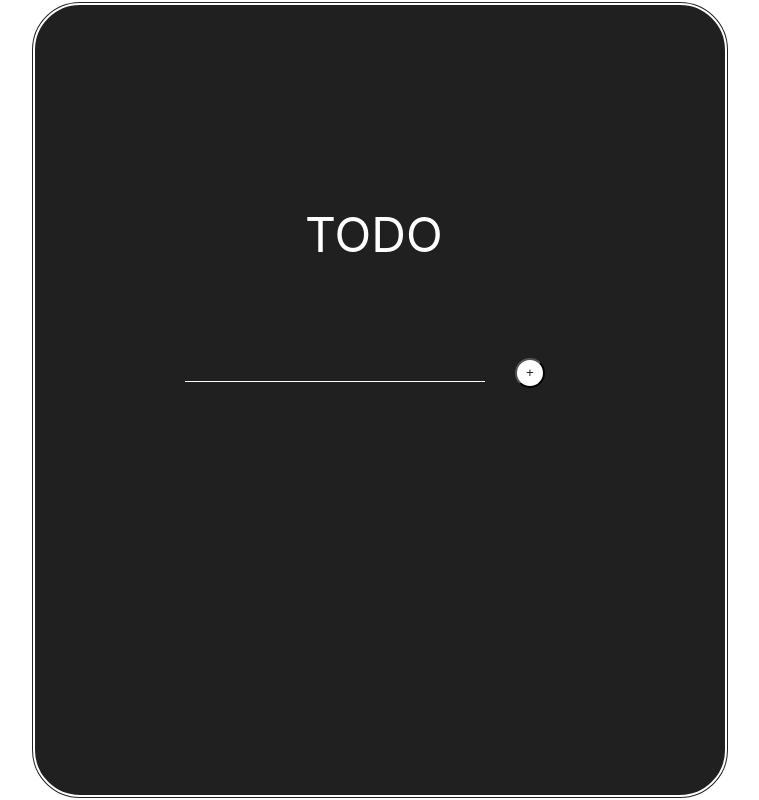
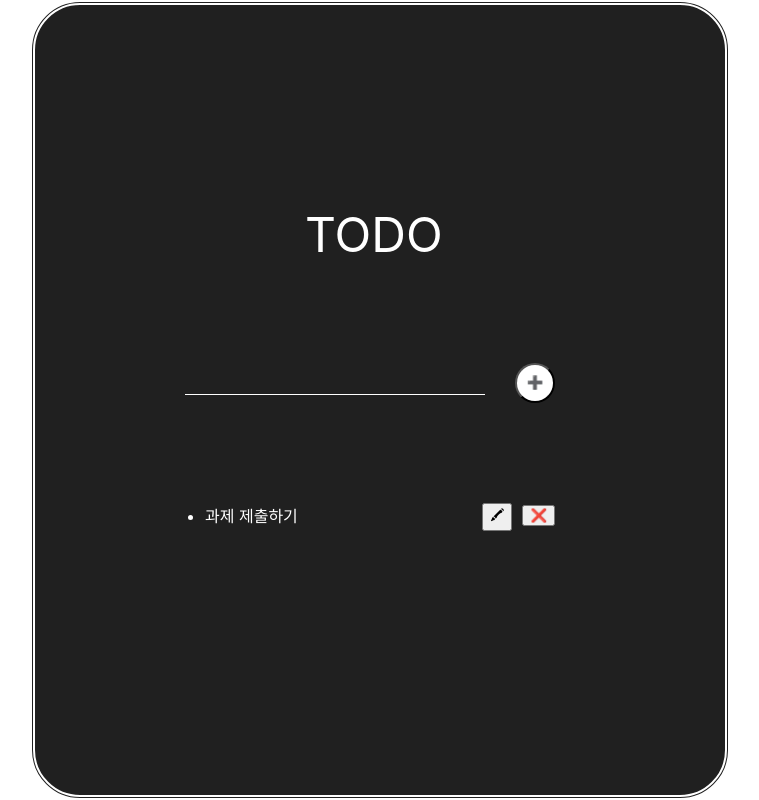
Before and after one commit to minimi61/wanted-pre-onboarding-frontend-fe-1, a React (Create React App) app: page /todo in a window 1280 px wide. Shown: the whole page, without its empty margins (260-1019 px from the left). Built offline with nearby package versions, Linux system fonts and the light colour scheme.

Commit message:
[feat] contextAPI && createTodo && deleteTodo

```diff
--- a/src/App.jsx
+++ b/src/App.jsx
@@ -1,5 +1,4 @@
 import React from 'react';
-import MainContainer from './components/MainContainer';
 import { Route, Routes } from 'react-router-dom'
 import { ThemeProvider } from 'styled-components';
 import styled from 'styled-components';
@@ -7,10 +6,11 @@ import Global from './styles/Global';
 import SingUp from './pages/SingUp';
 import Login from './pages/Login';
 import TodoMain from './pages/TodoMain';
+import { TodoProvider } from './hooks/TodoContext';
 
 const App = () => {
   return (
-  <>
+  <TodoProvider>
     <Global/>
     <ThemeProvider theme={{ color: '#ffffff', bgColor: '#202020' }}>
     {/* <ThemeProvider theme={{ color: '#202020', bgColor: '#fff' }}> */}
@@ -24,7 +24,7 @@ const App = () => {
         </BgBox>
       </BgContainer>
    </ThemeProvider>
- </>
+ </TodoProvider>
     );
 }
 const BgContainer = styled.div`
--- /dev/null
+++ b/src/components/TodoItem.jsx
@@ -0,0 +1,45 @@
+import React, { useState } from 'react'
+import styled from 'styled-components'
+import { useTodoContext } from '../hooks/TodoContext'
+
+const TodoItem = ({ todo, idx }) => {
+  const { delTodoItem } = useTodoContext();
+  const [openInput, setOpenInput] = useState(false);
+  const [inputContent, setInputContent] = useState('')
+
+  const onChangeText = (e) => {
+    setInputContent(e.target.value)
+  }
+  const deleteTask = () => {
+    delTodoItem(idx)
+  }
+  const updateTask = () => {
+    if (!inputContent) setOpenInput(!openInput)
+
+  }
+  return (
+    <TodoUl>
+      {openInput ?
+        <li><input value={inputContent} onChange={onChangeText}/></li>
+        :
+        <li> {todo.text}</li>
+      }
+          <div>
+            <Btns onClick={updateTask}>🖍</Btns>
+            <Btns onClick={deleteTask}>❌</Btns>
+          </div>
+        </TodoUl>
+  )
+}
+
+const TodoUl = styled.ul`
+  display: flex;
+  justify-content: space-between;
+`
+
+const Btns = styled.button`
+  margin-left: 10px;
+  cursor: pointer;
+`
+
+export default TodoItem
--- /dev/null
+++ b/src/hooks/TodoContext.js
@@ -0,0 +1,37 @@
+import React, { createContext,useContext,useState } from 'react';
+
+const initialTodo = [
+  {
+    id: 1,
+    text: '과제 제출하기',
+      }
+]
+let idNum = 1
+const TodoContext = createContext();
+
+export const TodoProvider = ({ children }) => {
+
+  const [todoList, setTodoList] = useState(initialTodo)
+
+  const addTodoItem = (newItem) => {
+    setTodoList([...todoList, { id: idNum++, text: newItem }])
+  }
+  const delTodoItem = (item) => {
+    const newList = todoList.filter((_, index) => index !== item)
+    setTodoList(newList)
+  }
+  const updateTodoItem = (content) => {
+
+  }
+
+  const contextValue = {
+    todoList,
+    addTodoItem,
+    delTodoItem
+  }
+  return  <TodoContext.Provider value={contextValue}>
+    {children}
+  </TodoContext.Provider>
+}
+
+export const useTodoContext = () => useContext(TodoContext);
--- a/src/pages/TodoMain.jsx
+++ b/src/pages/TodoMain.jsx
@@ -1,13 +1,38 @@
-import React from 'react'
+import React, { useState } from 'react'
 import styled from 'styled-components'
+import TodoItem from '../components/TodoItem'
+import { useTodoContext } from '../hooks/TodoContext'
 
 const TodoMain = () => {
+  const [todoTask, setTodoTask] = useState('')
+  const { todoList,addTodoItem } = useTodoContext();
+  console.log(todoList)
+  const onchangeTodo = (e) => {
+    // if(todoTask == '') return
+    setTodoTask(e.target.value)
+  }
+  const handleOnSubmit = (e) => {
+    e.preventDefault();
+    if(!todoTask) return
+    addTodoItem(todoTask)
+    setTodoTask('')
+  }
+  console.log(todoTask)
   return (
-    <TodoContainer>
-      <TodoTitle>TODO</TodoTitle>
-      <TodoInput />
-      <AddBtn>+</AddBtn>
-    </TodoContainer>
+    <form onSubmit={handleOnSubmit}>
+      <TodoContainer>
+        <TodoTitle>TODO</TodoTitle>
+        <TodoInput
+          type='text'
+          value={todoTask}
+          onChange={onchangeTodo}
+        />
+        <AddBtn type='submit'>➕</AddBtn>
+        <ListPadding>{
+          todoList.map((todo, index) => <TodoItem todo={todo} key={index} idx={index} />)}
+        </ListPadding>
+      </TodoContainer>
+    </form>
   )
 }
 
@@ -28,15 +53,22 @@ const TodoInput = styled.input`
   background-color: transparent;
   border: none;
   border-bottom: 1px solid ${(props) => props.theme.color};
+  color: ${(props) => props.theme.color};
+  font-size: 1.5rem;
 `
 
 const AddBtn = styled.button`
-   width: 30px;
-   height: 30px;
-   border-radius: 30px;
+   width: 40px;
+   height: 40px;
+   border-radius: 40px;
    margin-left: 30px;
    background-color:${(props) => props.theme.color}; ;
    color: ${(props) => props.theme.bgColor};
+   cursor: pointer;
 `
-
+const ListPadding = styled.div`
+  margin-top: 100px;
+  margin-left: 130px;
+  color: ${(props) => props.theme.color};
+`
 export default TodoMain
```
Also changed, not shown: src/components/MainContainer.jsx (deleted, +0 -19 lines).
